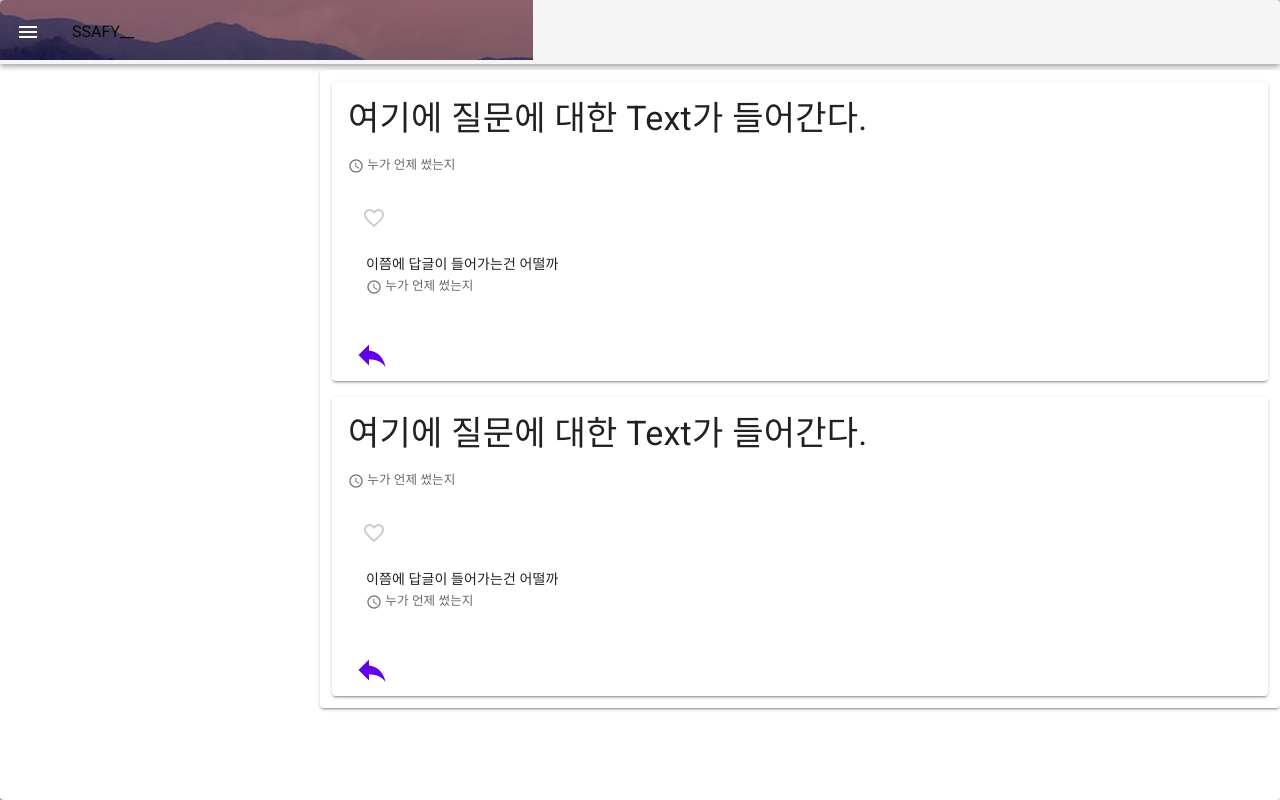
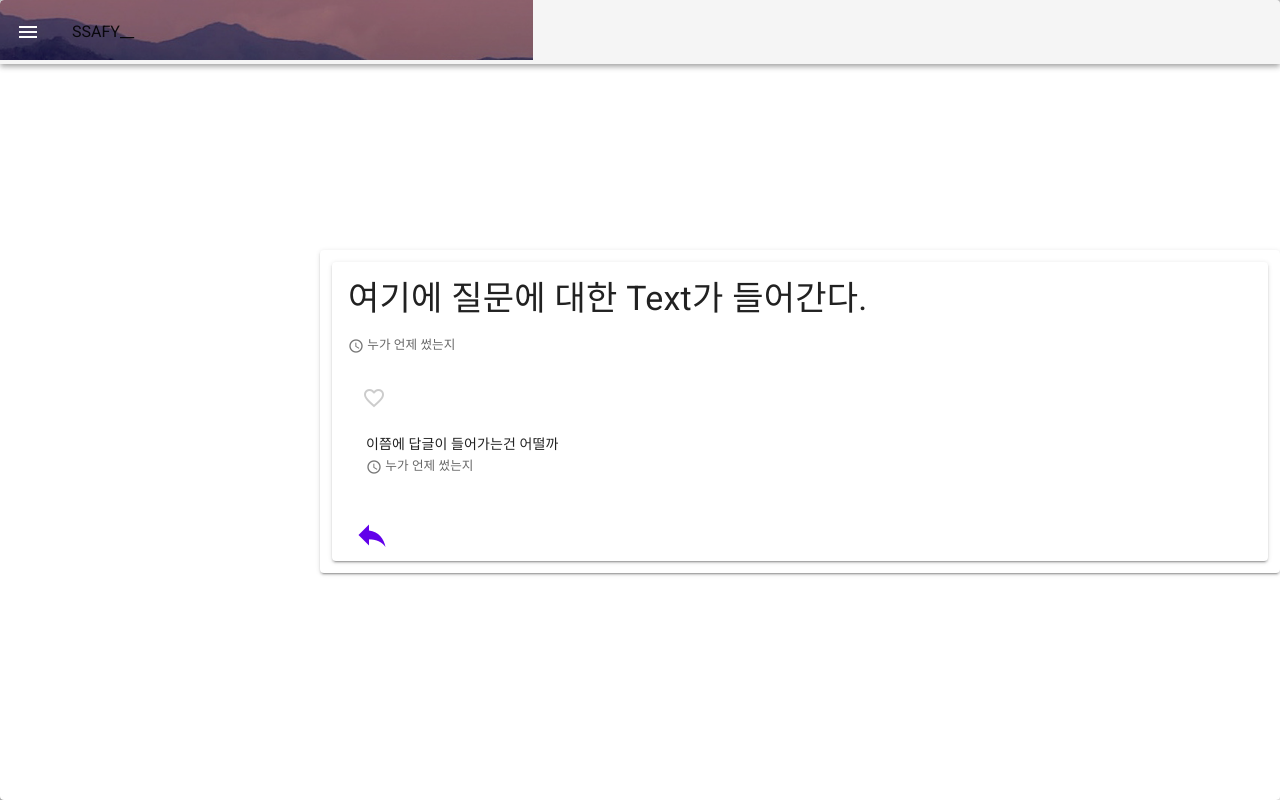
Before and after one commit to ssungwxx/Sol4U-QnA, a Vue app in the folder ssafy-qna/: page /qna/ in a window 1280 px wide. Built offline with nearby package versions, Linux system fonts and the light colour scheme; a web font is replaced by a local one.

Commit message:
Update QnAPage.vue
update source line code

```diff
--- a/ssafy-qna/src/views/QnAPage.vue
+++ b/ssafy-qna/src/views/QnAPage.vue
@@ -1,7 +1,7 @@
 <template>
   <v-app>
-    <v-layout class = "banner_mobile">
-        <HeaderMobile :code = code />
+    <v-layout class="banner_mobile">
+      <HeaderMobile :code="code" />
     </v-layout>
 
     <v-layout>
@@ -14,22 +14,14 @@
           </router-link>
         </v-layout>
         <v-layout style=" font-size: 30px; text-align:center">
-          <br />여기에 뭘 넣어야
-          <br />할지 모르겠네요
-          <br />하핫 ☞
-          <br />콩이보고싶다
-          <br />하지만 콩이는 나를
-          <br />싫어한다
-          <br />다함께 삼성으로
-          <br />이번에 상타서 수상경력에 한개 더
-          <br />심심해서 효과넣었어요
+          <br />창규야
+          <br />일하자
         </v-layout>
       </v-flex>
       <v-flex sm9 class>
         <v-card>
           <v-container grid-list-lg fluid>
             <v-layout row wrap>
-              <QnACard />
               <QnACard />
             </v-layout>
           </v-container>
@@ -42,7 +34,7 @@
 <script>
 import Vue from "vue";
 import QnACard from "../components/QnACard";
-import HeaderMobile from '../components/HeaderMobile'
+import HeaderMobile from "../components/HeaderMobile";
 export default Vue.extend({
   computed: {
     code: function() {
@@ -82,22 +74,22 @@ export default Vue.extend({
   color: black;
 }
 .banner_background {
-  display:block;
+  display: block;
   background-color: #bfbfbf;
 }
-.banner_mobile{
-  display:none;
+.banner_mobile {
+  display: none;
   height: 50px;
   background-color: #bfbfbf;
-  text-align:center;
+  text-align: center;
 }
 
-@media(max-width:600px){
-  .banner_background{
-    display:none;
+@media (max-width: 600px) {
+  .banner_background {
+    display: none;
   }
-  .banner_mobile{
-    display:block;
+  .banner_mobile {
+    display: block;
   }
 }
 </style>
```
